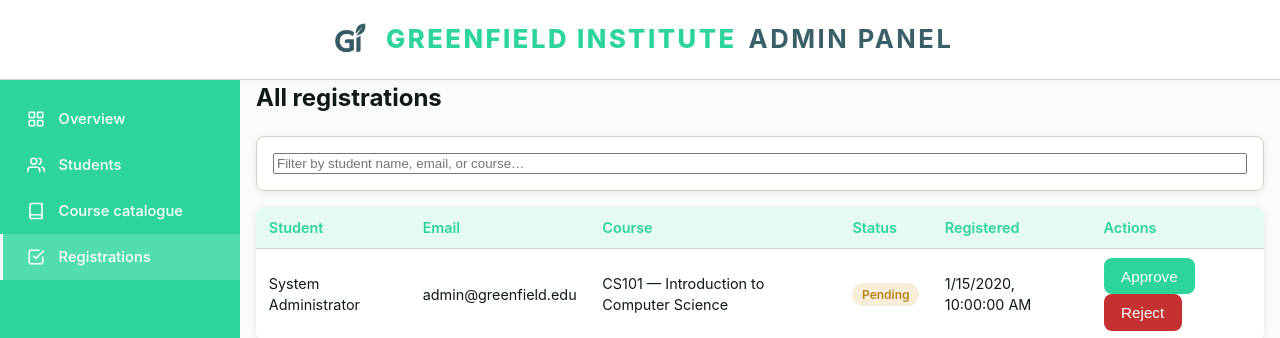
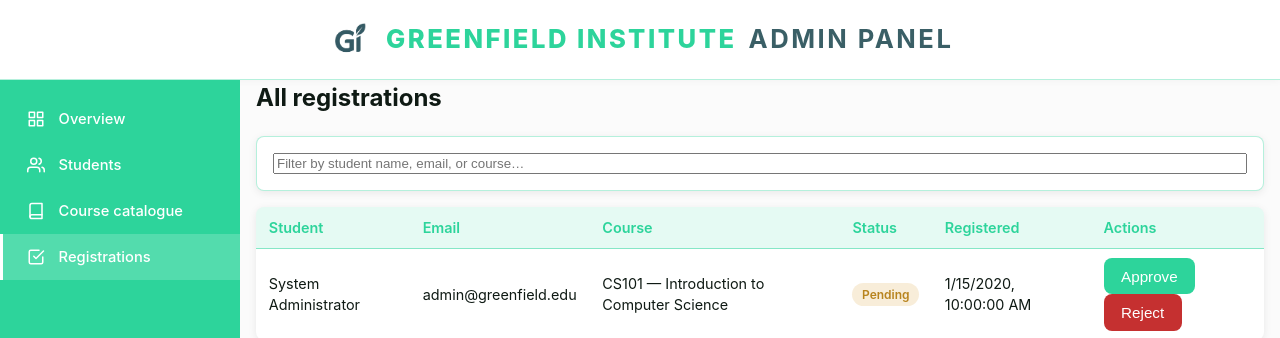
Before and after one commit to Winney360/GreenField_Institute, a PHP site: page /admin/registrations.php in a window 1280 px wide. Shown: the top 338 px of the page. Run offline with PHP 8.4, Linux system fonts and the light colour scheme; a user stored in the database is signed in; data comes from the database, SQL or seed files in the repository; tables that the repository leaves empty hold one stand-in row (values such as "Sample post").

Commit message:
fix: Update border color to a more suitable mint outline for improved UI clarity

```diff
--- a/assets/css/style.css
+++ b/assets/css/style.css
@@ -15,7 +15,7 @@
     --surface:    #ffffff;  /* cards, modals */
     --text:       #0f1a14;  /* headings, body */
     --text-muted: #5a6661;  /* labels, captions */
-    --border:     #c9d6c2;  /* hairlines, input underlines */
+    --border:     rgba(45, 212, 155, 0.35);  /* thin mint outline on cards, inputs, dividers */
     --slab-bg:    #0f1a14;  /* hero slab fallback if image missing */
 
     --shadow:     0 2px 8px rgba(0, 0, 0, 0.08);
```
